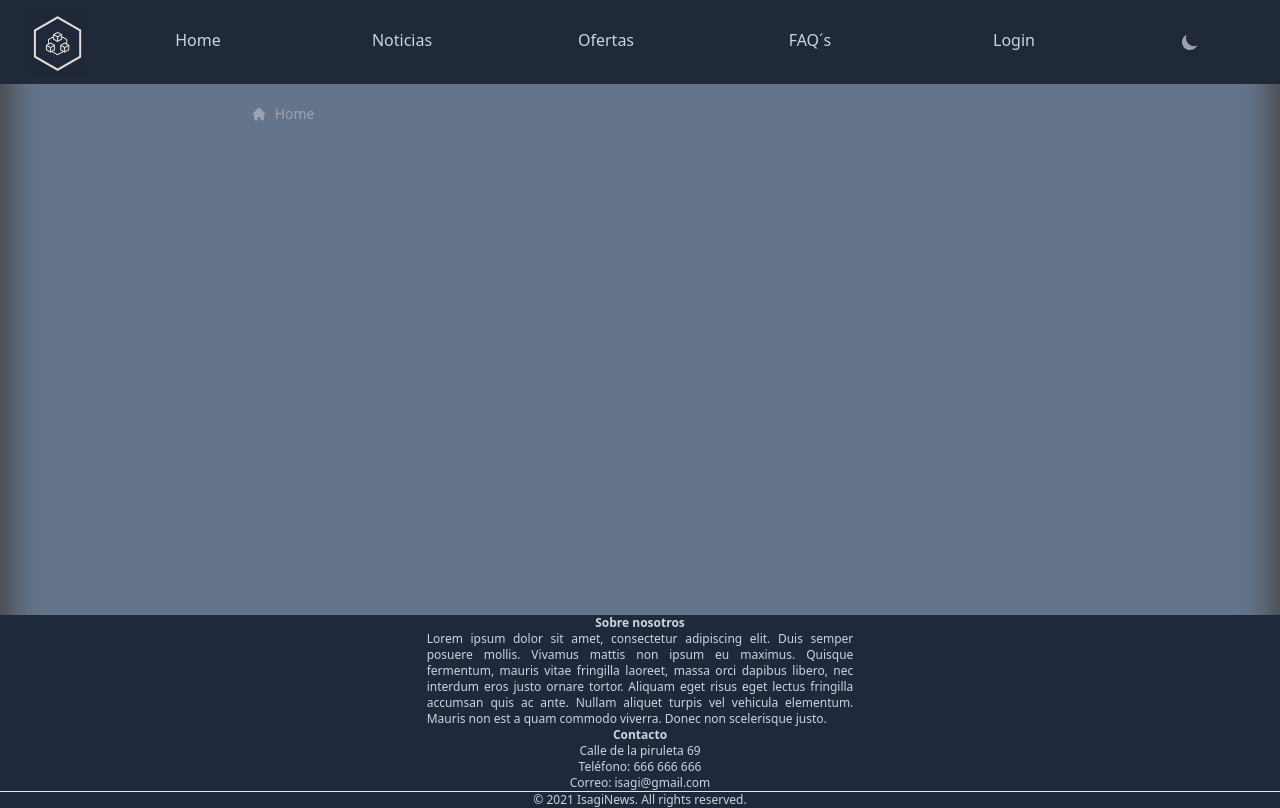
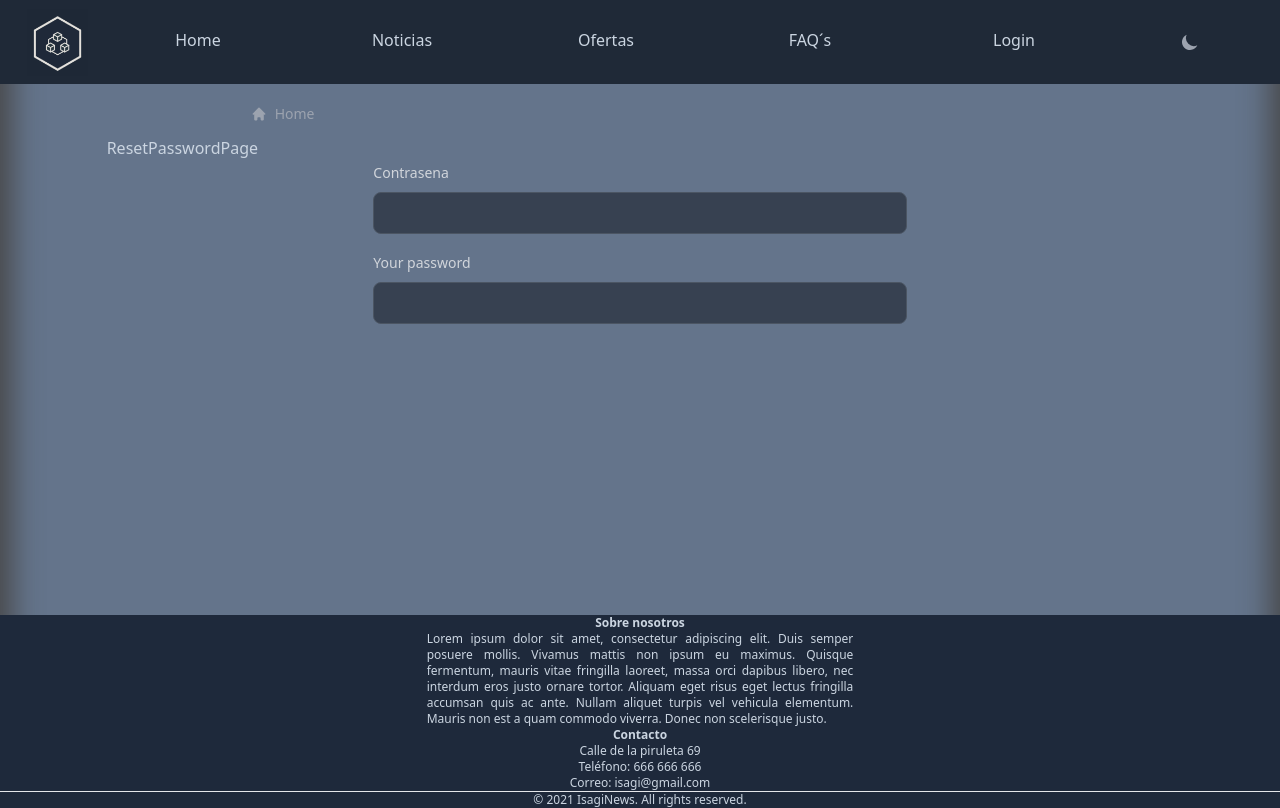
Before and after one commit to IsagiProject/isagi-news-react, a React (Vite) app: page /reset-password in a window 1280 px wide. Built offline with nearby package versions, Linux system fonts and the light colour scheme.

Commit message:
reset password

```diff
--- a/src/App.jsx
+++ b/src/App.jsx
@@ -13,6 +13,7 @@ import { Flowbite } from 'flowbite-react'
 import { useAppSelector } from './hooks/store.js'
 import FaqsPage from './pages/FaqsPage.jsx'
 import MenuBreadcrumb from './components/breadcrumbs/MenuBreadcrumb.jsx'
+import ResetPasswordPage from './pages/ResetPasswordPage.jsx'
 
 export function App() {
   const dark = useAppSelector((state) => state.style.dark)
@@ -32,6 +33,7 @@ export function App() {
             <Route path='/register' element={<RegisterPage />} />
             <Route path='/sales/:id' element={<SaleDetailPage />} />
             <Route path='/faq' element={<FaqsPage />} />
+            <Route path='/reset-password' element={<ResetPasswordPage />} />
           </Routes>
         </div>
         <Footer />
--- a/src/pages/RegisterPage.jsx
+++ b/src/pages/RegisterPage.jsx
@@ -12,7 +12,7 @@ export function RegisterPage() {
 
   const handleRegister = (event) => {
     event.preventDefault()
-    fetch('http://isagiapi.galder315.ga/auth/register', {
+    fetch('https://isagiapi.galder315.ga/auth/register', {
       method: 'POST',
       headers: {
         'Content-Type': 'application/json'
@@ -163,9 +163,7 @@ export function RegisterPage() {
             type='submit'
             className='bg-gray-500 py-2 px-4 rounded-md hover:bg-slate-800 transition duration-200 text-gray-300'
           >
-            <a className='block w-24 h-12 pt-3 text-center ' routerLink='/'>
-              Registrarte
-            </a>
+            <a className='block w-24 h-12 pt-3 text-center '>Registrarte</a>
           </button>
         </div>
       </form>
--- /dev/null
+++ b/src/pages/ResetPasswordPage.jsx
@@ -0,0 +1,38 @@
+import { Label, TextInput } from 'flowbite-react'
+import { useSearchParams } from 'react-router-dom'
+
+export default function ResetPasswordPage() {
+  const [searchParams] = useSearchParams()
+  const handleFormSubmit = (event) => {
+    event.preventDefault()
+  }
+  return (
+    <div>
+      <h1>ResetPasswordPage</h1>
+      <form
+        className='flex flex-col gap-4 w-1/2 m-auto'
+        onSubmit={handleFormSubmit}
+      >
+        <div>
+          <div className='mb-2 block'>
+            <Label htmlFor='password'>Contrasena</Label>
+          </div>
+          <TextInput
+            type='password'
+            name='password'
+            label='Contraseña'
+            required
+          />
+        </div>
+        <div>
+          <div className='mb-2 block'>
+            <Label htmlFor='password1' value='Your password' />
+          </div>
+          <TextInput id='password1' type='password' required />
+        </div>
+      </form>
+      <p>{searchParams.get('email')}</p>
+      <p>{searchParams.get('token')}</p>
+    </div>
+  )
+}
```
